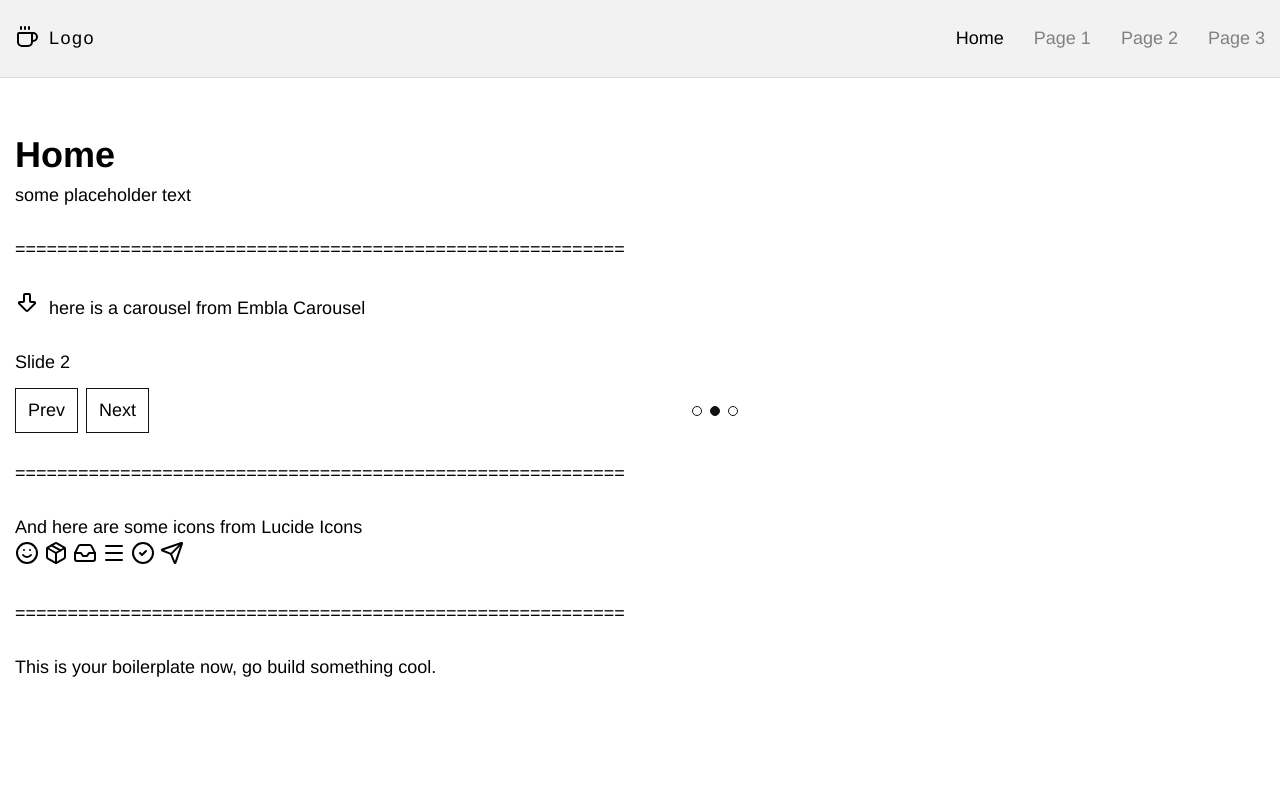
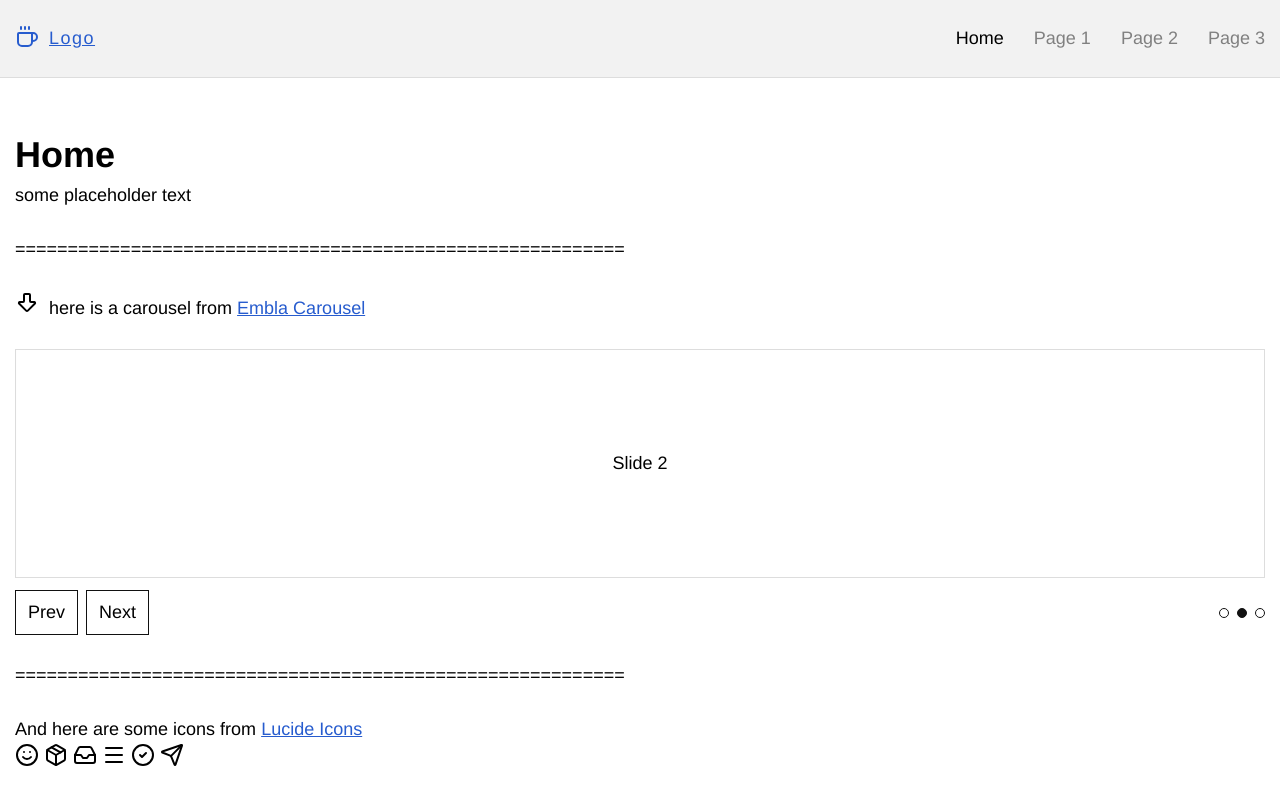
Before and after one commit to derickmoncado/react-next-boilerplate, a Next.js app: page / in a window 1280 px wide. Built offline with nearby package versions, Linux system fonts and the light colour scheme.

Commit message:
Styling and placeholder content

```diff
--- a/src/styles/partials/_globals.scss
+++ b/src/styles/partials/_globals.scss
@@ -10,8 +10,13 @@ body {
         width: 100%;
         height: 100%;
         overflow: auto;
-        padding-top: 50px;
+        padding: 50px 0;
     }
+}
+
+a {
+    color: $primary-color;
+    text-decoration: underline;
 }
 
 svg {
@@ -35,6 +40,9 @@ svg {
 .embla__slide {
     flex: 0 0 100%;
     min-width: 0;
+    padding: 100px;
+    border: 1px solid #ddd;
+    text-align: center;
 }
 
 .embla__controls {
@@ -66,7 +74,7 @@ svg {
     align-items: center;
     gap: 8px;
     flex: 1;
-    justify-content: center;
+    justify-content: flex-end;
 }
 
 .embla__dot {
```
